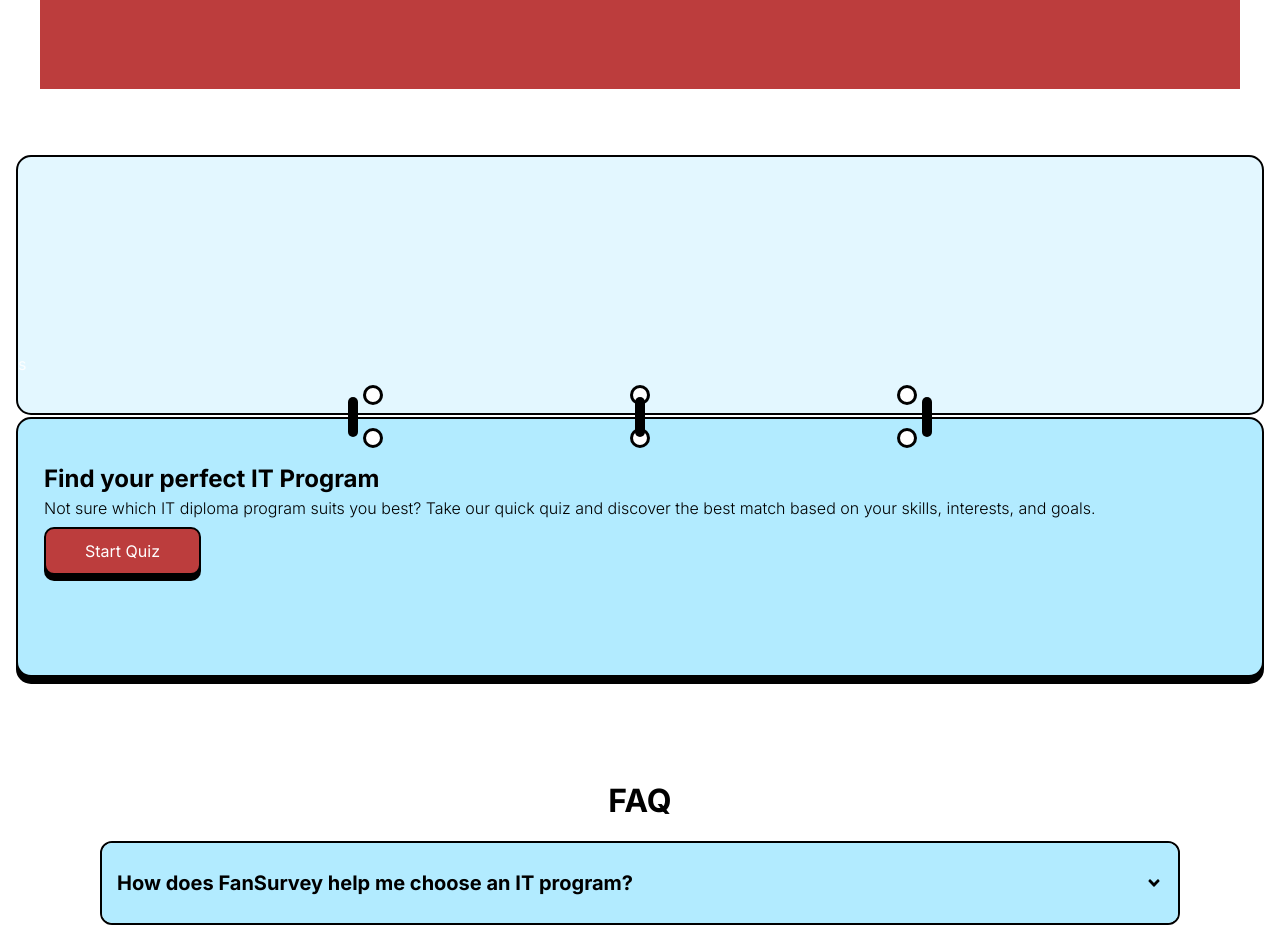
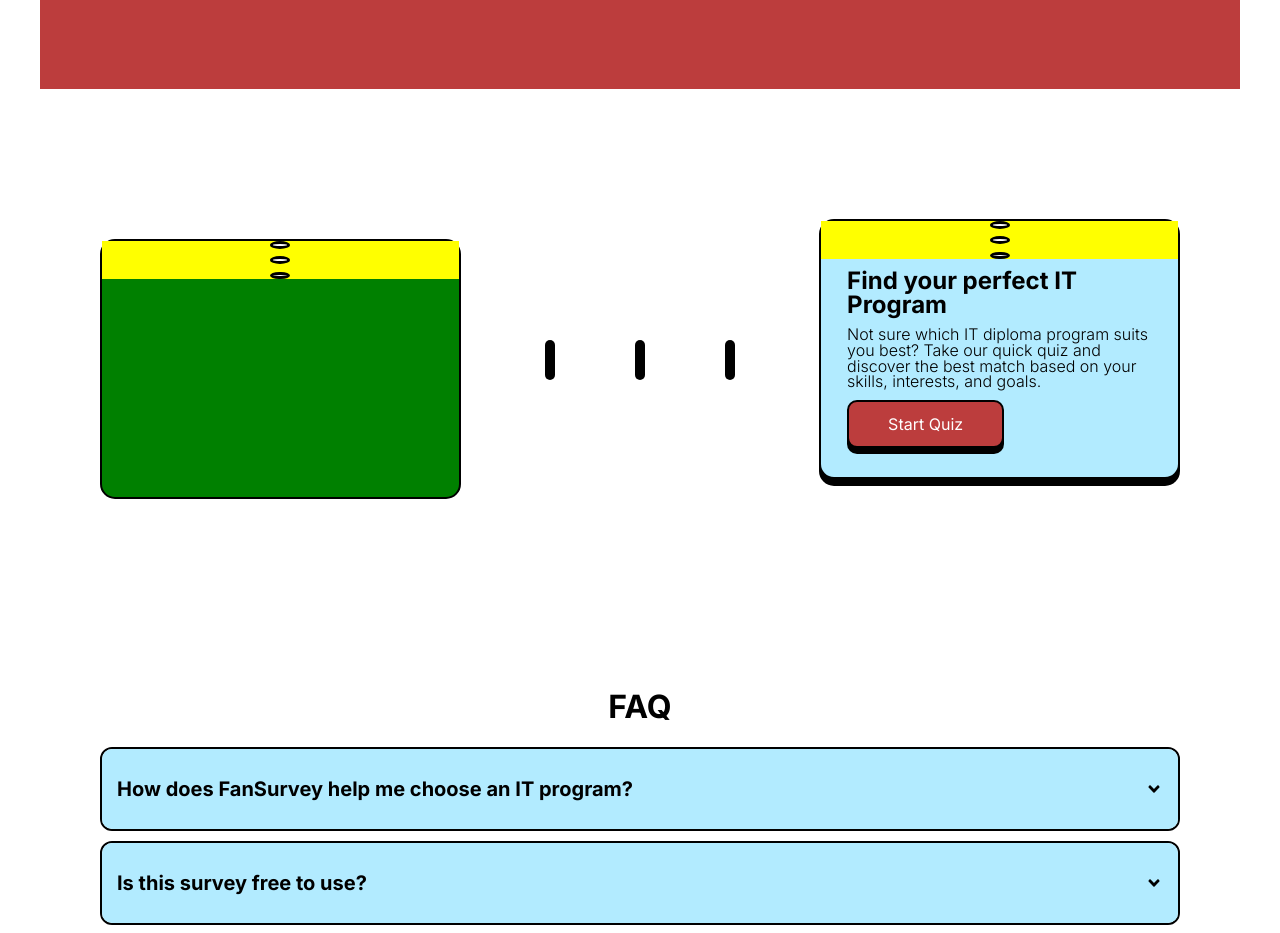
Before and after one commit to andresmotta9/fanshawe-survey-front, a React (Vite) app: page / in a window 1280 px wide. Shown: the part 1160-2093 px from the top of the page. Built offline with nearby package versions, Linux system fonts and the light colour scheme; no server answers; a web font is replaced by a local one.

Commit message:
Refactor BannerSection styles for consistency and add responsive design for desktop view

```diff
--- a/src/features/bannerSection/index.jsx
+++ b/src/features/bannerSection/index.jsx
@@ -7,7 +7,7 @@ export default function BannerSection() {
     return (
         <div className="bannerSection">
             <div className="bannerSectionImageContainer">
-                <div className="bannerSectionImage"></div>s
+                <div className="bannerSectionImage"></div>
                 <div className="holesContainer bottom">
                     <div className="holes"></div>
                     <div className="holes"></div>
--- a/src/features/bannerSection/styles.css
+++ b/src/features/bannerSection/styles.css
@@ -1,26 +1,25 @@
-.bannerSection{
+.bannerSection {
   padding: 16px;
   display: flex;
   flex-direction: column;
   perspective: 1000px;
   overflow: hidden;
-
 }
 
-.bannerSection .bannerSectionImageContainer{
+.bannerSection .bannerSectionImageContainer {
   height: 260px;
   width: 100%;
   display: flex;
-    flex-direction: column;
-    background-color: #E3F7FF;
+  /* flex-direction: column; */
+  background-color: #e3f7ff;
   border: 2px solid black;
   border-radius: 15px;
 }
 
-.bannerSectionImage{
+.bannerSectionImage {
   height: 80%;
 }
-.holesContainer{
+.holesContainer {
   height: 15%;
   display: flex;
   justify-content: center;
@@ -28,16 +27,15 @@
   align-items: center;
   padding: 0px 5px;
   width: 100%;
-
 }
-.holes{
+.holes {
   height: 20px;
   width: 20px;
   background-color: rgb(255, 255, 255);
   border: 3px solid black;
   border-radius: 50%;
 }
-.spiralBind{
+.spiralBind {
   display: flex;
   justify-content: center;
   gap: 22.2%;
@@ -45,42 +43,61 @@
   width: 100%;
   margin-top: -18px;
   z-index: 1000;
-
 }
-.spiralBind__spiral{
+.spiralBind__spiral {
   width: 10px;
   height: 40px;
   background-color: black;
   border-radius: 10px;
 }
-.bannerSection__content{
-
+.bannerSection__content {
   transform-origin: top;
   margin-top: -20px;
   height: 260px;
   width: 100%;
   border: 2px solid black;
   border-radius: 15px;
-    background-color: #B2EBFF;
+  background-color: #b2ebff;
   box-shadow: 0px 7px 0px 0px rgba(0, 0, 0, 1);
 }
-.bannerSectionLowerContent{
+.bannerSectionLowerContent {
   height: 80%;
   background-color: transparent;
   padding: 0px 10px;
-
 }
-.bannerSectionLowerContent p, .bannerSectionLowerContent h4{
+.bannerSectionLowerContent p,
+.bannerSectionLowerContent h4 {
   margin: 10px 16px;
   color: black;
 }
-.bannerSectionLowerContent p{
-
+.bannerSectionLowerContent p {
   font-weight: 300;
   line-height: 99%;
 }
-.bannerSectionLowerContent h4{
+.bannerSectionLowerContent h4 {
   font-size: 24px;
   font-weight: 700;
   line-height: 99%;
 }
+
+/* desktop view */
+
+@media (min-width: 1024px) {
+  .bannerSection {
+    padding: 100px;
+    display: flex;
+    flex-direction: row;
+    perspective: 1000px;
+    overflow: hidden;
+  }
+  .bannerSection .bannerSectionImageContainer {
+    display: flex;
+    flex-direction: row;
+    background-color: green;
+  }
+  .holesContainer{
+    display: flex;
+    flex-direction: column;
+    background-color: yellow;
+  }
+}
```
Lines whose indentation alone changed are shown as unchanged.
